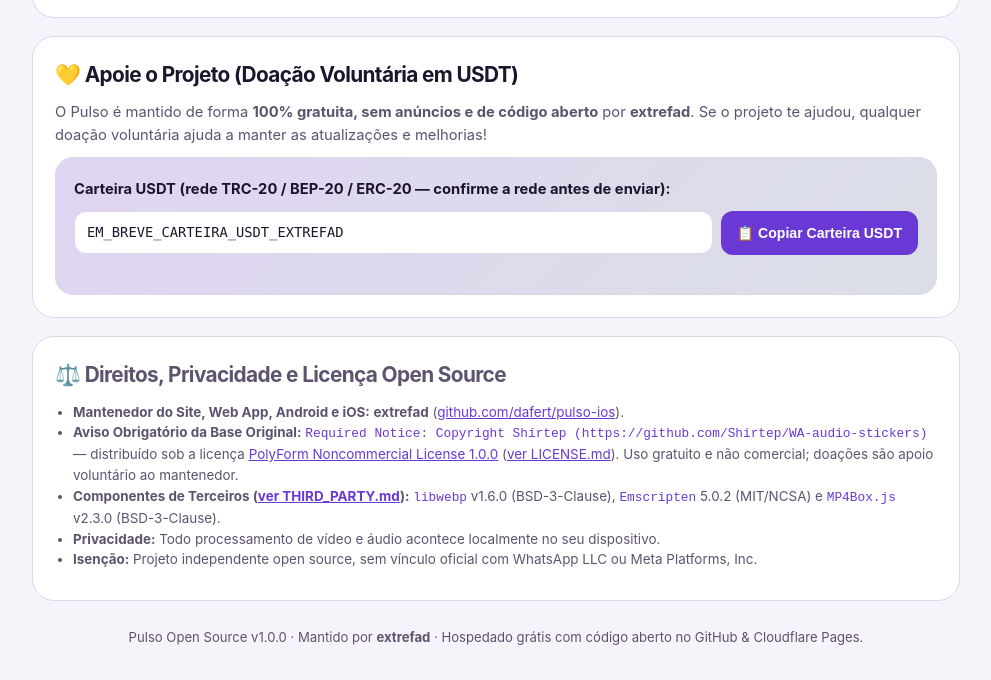
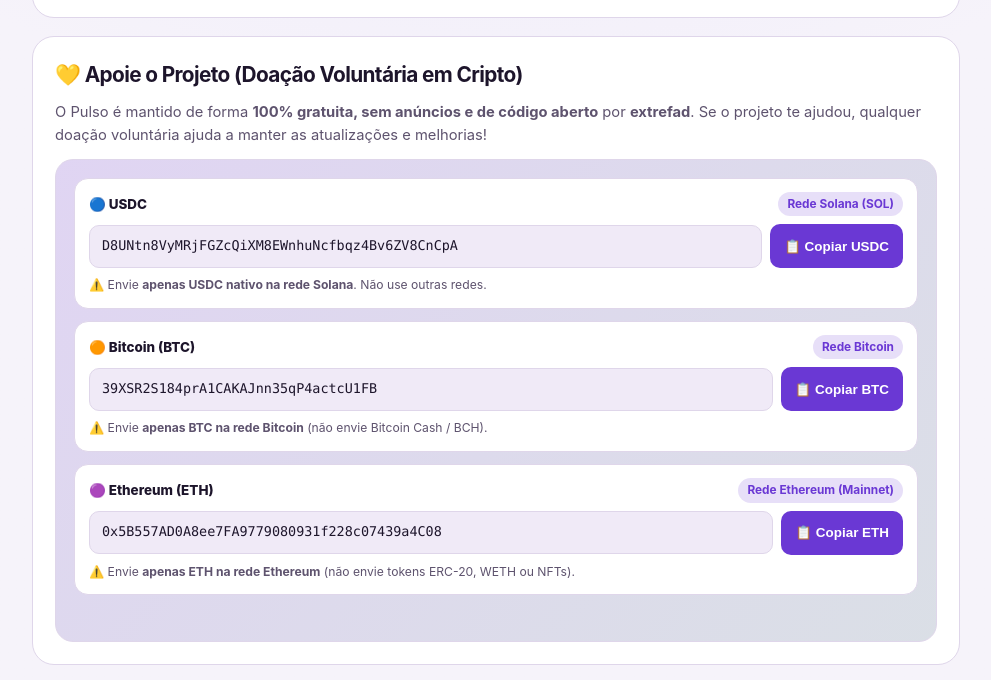
Before and after one commit to dafert/pulso-ios, a plain HTML site: page docs/index.html in a window 1280 px wide. Shown: the part 952-1632 px from the top of the page, without its empty margins (144-1135 px from the left). Drawn offline with Linux system fonts and the light colour scheme.

Commit message:
docs: add verified USDC (Solana), BTC, and ETH donation wallets for extrefad

```diff
--- a/docs/index.html
+++ b/docs/index.html
@@ -222,20 +222,40 @@
 
     /* Donation Card */
     .donate-box {
+      container-type: inline-size;
       background: linear-gradient(135deg, color-mix(in srgb, var(--accent) 12%, var(--field)), color-mix(in srgb, var(--good) 10%, var(--field)));
-      border: 1px solid var(--rule); border-radius: 18px; padding: 18px; margin-top: 10px;
+      border: 1px solid var(--rule); border-radius: 18px; padding: 18px; margin-top: 12px;
+      display: grid; gap: 12px;
     }
-    .wallet-row { display: flex; gap: 8px; flex-wrap: wrap; align-items: center; margin-top: 10px; }
+    .wallet-item {
+      background: var(--card); border: 1px solid var(--rule); border-radius: 14px;
+      padding: 13px 14px; display: grid; gap: 8px;
+    }
+    .wallet-head { display: flex; flex-wrap: wrap; align-items: center; justify-content: space-between; gap: 6px; }
+    .wallet-badge {
+      display: inline-flex; align-items: center; gap: 6px;
+      font-size: .84rem; font-weight: 800; color: var(--ink);
+    }
+    .wallet-net {
+      font-size: .74rem; font-weight: 700; padding: 3px 9px; border-radius: 999px;
+      background: color-mix(in srgb, var(--accent) 16%, transparent); color: var(--accent);
+    }
+    .wallet-row { display: flex; gap: 8px; align-items: center; }
     .wallet-code {
-      flex: 1; min-width: 220px; background: var(--card); border: 1px solid var(--rule);
-      border-radius: 12px; padding: 10px 12px; font-family: ui-monospace, SFMono-Regular, Menlo, monospace;
-      font-size: .86rem; word-break: break-all; color: var(--ink);
+      flex: 1; min-width: 0; background: var(--field); border: 1px solid var(--rule);
+      border-radius: 10px; padding: 10px 12px; font-family: ui-monospace, SFMono-Regular, Menlo, monospace;
+      font-size: .84rem; word-break: break-all; color: var(--ink); user-select: all;
     }
     .copy-btn {
-      background: var(--accent); color: #fff; border: 0; border-radius: 12px;
-      padding: 10px 16px; font-weight: 750; font-size: .88rem; cursor: pointer; min-height: 44px;
+      background: var(--accent); color: #fff; border: 0; border-radius: 10px;
+      padding: 10px 14px; font-weight: 750; font-size: .84rem; cursor: pointer;
+      min-height: 44px; white-space: nowrap;
     }
-    .copy-msg { font-size: .82rem; color: var(--good); min-height: 1.2em; margin-top: 6px; font-weight: 600; }
+    .wallet-warn { margin: 0; font-size: .76rem; color: var(--sub); }
+    .copy-msg { font-size: .82rem; color: var(--good); min-height: 1.2em; font-weight: 700; }
+    @container (max-width: 480px) {
+      .wallet-row { flex-direction: column; align-items: stretch; }
+    }
 
     /* Legal & Footer */
     .legal { font-size: .84rem; color: var(--sub); }
@@ -263,7 +283,7 @@
       <nav class="navlinks" aria-label="Navegação">
         <a href="app/">App Web</a>
         <a href="#tutorial">Tutorial</a>
-        <a href="#doacao">Apoiar (USDT)</a>
+        <a href="#doacao">Apoiar</a>
         <a href="#direitos">Direitos</a>
         <a href="https://github.com/dafert/pulso-ios" target="_blank" rel="noopener">GitHub</a>
       </nav>
@@ -398,15 +418,46 @@
     </section>
 
     <section class="section" id="doacao">
-      <h2>💛 Apoie o Projeto (Doação Voluntária em USDT)</h2>
+      <h2>💛 Apoie o Projeto (Doação Voluntária em Cripto)</h2>
       <p style="margin:0;color:var(--sub);font-size:.92rem;">O Pulso é mantido de forma <strong>100% gratuita, sem anúncios e de código aberto</strong> por <strong>extrefad</strong>. Se o projeto te ajudou, qualquer doação voluntária ajuda a manter as atualizações e melhorias!</p>
       <div class="donate-box">
-        <strong style="font-size:.92rem;">Carteira USDT (rede TRC-20 / BEP-20 / ERC-20 — confirme a rede antes de enviar):</strong>
-        <div class="wallet-row">
-          <div class="wallet-code" id="usdt-wallet">EM_BREVE_CARTEIRA_USDT_EXTREFAD</div>
-          <button type="button" class="copy-btn" id="copy-wallet">📋 Copiar Carteira USDT</button>
+        <div class="wallet-item">
+          <div class="wallet-head">
+            <span class="wallet-badge">🔵 USDC</span>
+            <span class="wallet-net">Rede Solana (SOL)</span>
+          </div>
+          <div class="wallet-row">
+            <div class="wallet-code">D8UNtn8VyMRjFGZcQiXM8EWnhuNcfbqz4Bv6ZV8CnCpA</div>
+            <button type="button" class="copy-btn" data-copy="D8UNtn8VyMRjFGZcQiXM8EWnhuNcfbqz4Bv6ZV8CnCpA" data-label="USDC (Solana)">📋 Copiar USDC</button>
+          </div>
+          <p class="wallet-warn">⚠️ Envie <strong>apenas USDC nativo na rede Solana</strong>. Não use outras redes.</p>
         </div>
-        <div class="copy-msg" id="copy-msg" role="status"></div>
+
+        <div class="wallet-item">
+          <div class="wallet-head">
+            <span class="wallet-badge">🟠 Bitcoin (BTC)</span>
+            <span class="wallet-net">Rede Bitcoin</span>
+          </div>
+          <div class="wallet-row">
+            <div class="wallet-code">39XSR2S184prA1CAKAJnn35qP4actcU1FB</div>
+            <button type="button" class="copy-btn" data-copy="39XSR2S184prA1CAKAJnn35qP4actcU1FB" data-label="BTC (Bitcoin)">📋 Copiar BTC</button>
+          </div>
+          <p class="wallet-warn">⚠️ Envie <strong>apenas BTC na rede Bitcoin</strong> (não envie Bitcoin Cash / BCH).</p>
+        </div>
+
+        <div class="wallet-item">
+          <div class="wallet-head">
+            <span class="wallet-badge">🟣 Ethereum (ETH)</span>
+            <span class="wallet-net">Rede Ethereum (Mainnet)</span>
+          </div>
+          <div class="wallet-row">
+            <div class="wallet-code">0x5B557AD0A8ee7FA9779080931f228c07439a4C08</div>
+            <button type="button" class="copy-btn" data-copy="0x5B557AD0A8ee7FA9779080931f228c07439a4C08" data-label="ETH (Ethereum)">📋 Copiar ETH</button>
+          </div>
+          <p class="wallet-warn">⚠️ Envie <strong>apenas ETH na rede Ethereum</strong> (não envie tokens ERC-20, WETH ou NFTs).</p>
+        </div>
+
+        <div class="copy-msg" id="copy-msg" role="status" aria-live="polite"></div>
       </div>
     </section>
 
@@ -461,20 +512,19 @@
       }
       startLoop();
 
-      var copyBtn = document.getElementById("copy-wallet");
-      var walletEl = document.getElementById("usdt-wallet");
       var msgEl = document.getElementById("copy-msg");
-      if (copyBtn && walletEl) {
-        copyBtn.addEventListener("click", async function () {
-          var val = (walletEl.textContent || "").trim();
+      document.querySelectorAll("[data-copy]").forEach(function (btn) {
+        btn.addEventListener("click", async function () {
+          var val = btn.getAttribute("data-copy") || "";
+          var label = btn.getAttribute("data-label") || "carteira";
           try {
             await navigator.clipboard.writeText(val);
-            msgEl.textContent = "✅ Endereço USDT copiado!";
+            if (msgEl) msgEl.textContent = "✅ Endereço " + label + " copiado!";
           } catch (e) {
-            prompt("Copie o endereço USDT:", val);
+            prompt("Copie o endereço " + label + ":", val);
           }
         });
-      }
+      });
     })();
   </script>
 </body>
```
